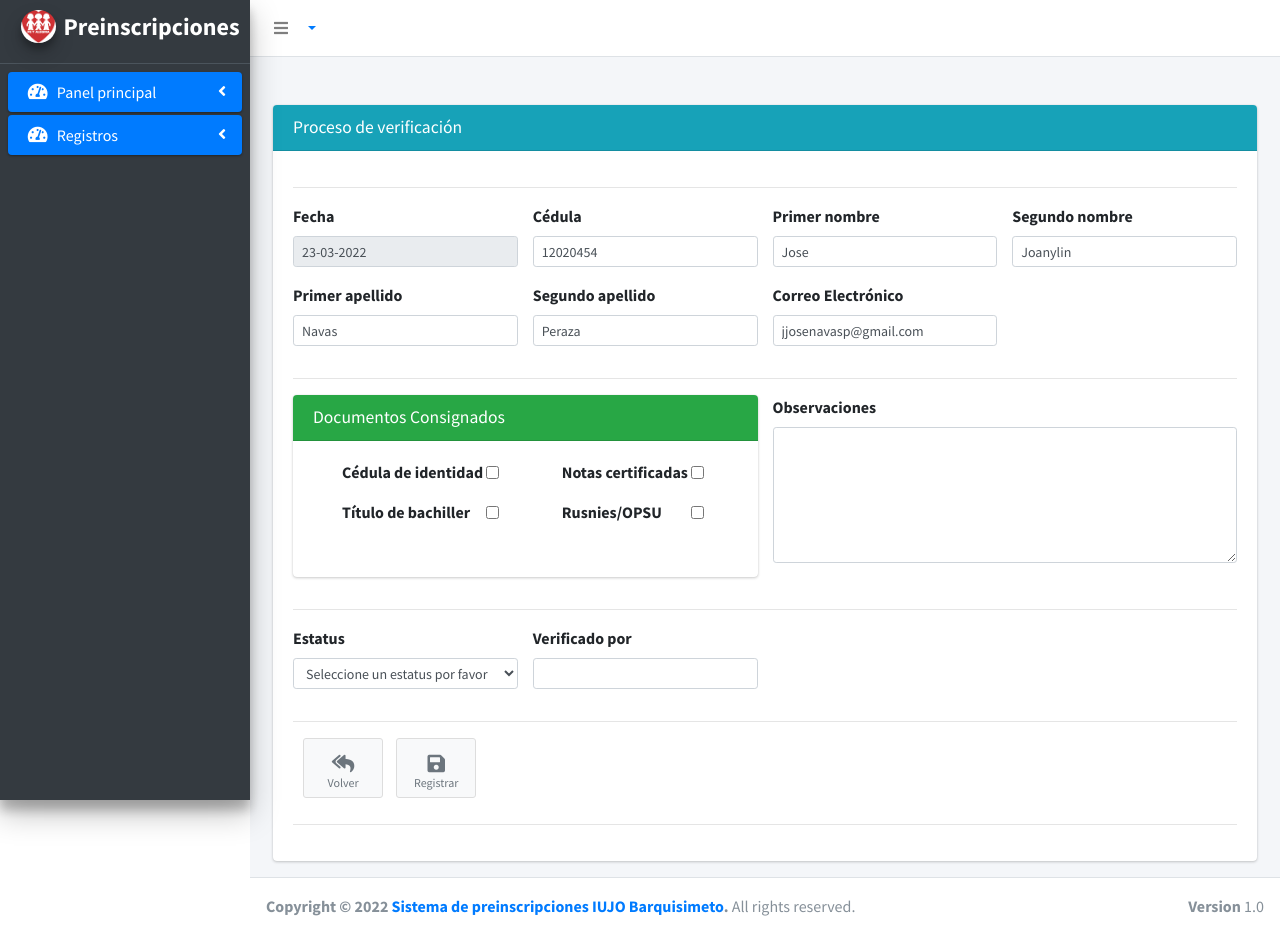
After one commit to jjosenavas/preinscripcion, a CodeIgniter app: page /preinscripcion/index.php/seguimiento/seguimiento/getDataAspirante/1 in a window 1280 px wide. The commit adds this page. Run offline with CodeIgniter, Linux system fonts and the light colour scheme; data comes from the database, SQL or seed files in the repository; some libraries are stand-ins or nearby versions.

Commit message:
validacion documentos

```diff
--- a/application/controllers/seguimiento/Seguimiento.php
+++ b/application/controllers/seguimiento/Seguimiento.php
@@ -29,11 +29,12 @@ class Seguimiento extends CI_Controller
 		$data = array();
 
 		$result = $this->Seguimiento_model->getInscriptoPorCarrera($carrera);
+		$path = base_url() . 'seguimiento/seguimiento/getDataAspirante/';
 
 		if (!empty($result)) {
 
 			foreach ($result as $r) {
-
+				$boton = "<a href='" . $path . $r->id . "' class='btn btn-info'><span class='fa  fa-search'></span></a>";
 				$data[] = array(
 					$num++,
 					$r->cedula,
@@ -46,7 +47,8 @@ class Seguimiento extends CI_Controller
 					$r->direccion,
 					$r->telefono,
 					$r->email,
-					$r->carrera
+					$r->carrera,
+					$boton
 				);
 			}
 		} else {
@@ -59,4 +61,106 @@ class Seguimiento extends CI_Controller
 
 		echo json_encode($result);
 	}
+
+	public function getDataAspirante($id)
+	{
+		$data = array(
+			'data_aspirante' => $this->Seguimiento_model->getValidarDataAspirante($id)
+		);
+		$this->load->view('layouts/header');
+		$this->load->view('layouts/aside');
+		$this->load->view('seguimiento/validar_documentos', $data);
+		$this->load->view('layouts/footer');
+		$this->load->view('layouts/validar_documentos');
+		$this->load->view("layouts/close_body");
+	}
+
+	public function admitidos()
+	{
+		//echo "<pre>";	var_dump($_POST);echo "</pre>";exit;
+		$id_aspirante  = $this->input->post("id_aspirante");
+		$cedula        = $this->input->post("cedula");
+		$fecha         = $this->input->post("fecha_actual");
+		$p_nombre      = $this->input->post("p_nombre");
+		$s_nombre      = $this->input->post("s_nombre");
+		$p_apellido    = $this->input->post("p_apellido");
+		$s_apellido    = $this->input->post("s_apellido");
+		$fecha_nac     = $this->input->post("fechanac");
+		$direccion     = $this->input->post("direccion");
+		$email_to        = $this->input->post("email");
+		$telefono      = $this->input->post("telefono");
+		$carrera       = $this->input->post("carrera");
+		$estatus       = $this->input->post("estatus");
+		$sexo          = $this->input->post("sexo");
+		$titulo_check  = $this->input->post("titulo_check");
+		$notas_check   = $this->input->post("notas_check");
+		$cedula_check  = $this->input->post("cedula_check");
+		$rusnies_check = $this->input->post("rusnies_check");
+		$observaciones = $this->input->post("observaciones");
+		$verificado_por= $this->input->post("verificado_por");
+		$lapso         = '2-2022';
+
+		$fecha_preuniversitario = '';
+		$mensaje_email = '';
+		$email_from = '';
+
+		if (($carrera == 'Educación integral' && $estatus == 'Aceptado con observaciones') || ($carrera == 'Educación preescolar' && $estatus == 'Aceptado con observaciones') || ($carrera == 'Educación especial' && $estatus == 'Aceptado con observaciones')) {
+			$fecha_preuniversitario = '22 de marzo de 2022 a las 9:00 a.m.';
+			$email_from = 'bqtoverificacionyseleccion@iujo.edu.ve';
+			$mensaje_email = 'usted ha cumplido con parte de los requisitos solicitados, resultando faltante o no correspondiente el certificado de OPSU/Rusnies, por tanto, queda en la condición de pendiente por consignar y le será solicitado más adelante. Deberá tramitarlo para consignarlo en su momento. Para continuar con el proceso de Selección y Admisión 2-2022. Debe asistir a las instalaciones del IUJO Barquisimeto el día ' . $fecha_preuniversitario . 'Se requiere: Traer cuaderno y lápiz. Cumplir con todas las normas de bioseguridad. Le esperamos. La puntualidad es indispensable.';
+		} else if (($carrera == 'Educación integral' && $estatus == 'Aceptado') || ($carrera == 'Educación preescolar' && $estatus == 'Aceptado') || ($carrera == 'Educación especial' && $estatus == 'Aceptado')) {
+			$fecha_preuniversitario = '22 de marzo de 2022 a las 8:00 a.m.';
+			$email_from = 'bqtoverificacionyseleccion@iujo.edu.ve';
+			$mensaje_email = 'usted ha cumplido con los requisitos correspondientes para continuar con el proceso de Selección y Admisión 2-2022. Debe asistir a las instalaciones del IUJO Barquisimeto el día ' . $fecha_preuniversitario . '. Se requiere: Traer cuaderno y lápiz. Cumplir con todas las normas de bioseguridad. Le esperamos. La puntualidad es indispensable.';
+		} else if (($carrera == 'Educación integral' && $estatus == 'No aceptado') || ($carrera == 'Educación preescolar' && $estatus == 'No aceptado') || ($carrera == 'Educación especial' && $estatus == 'No aceptado')) {
+			$email_from = 'bqtoverificacionyseleccion@iujo.edu.ve';
+			$mensaje_email = 'usted no ha cumplido con los requisitos correspondientes, le invitamos a participar en el siguiente proceso de Selección y Admisión. Debe estar pendiente de la página web del instituto y nuestras redes sociales. Pronto habrá una nueva oportunidad, prepare los recaudos. Estaremos esperando su regreso.';
+		}
+
+		$fecha = date("Y-m-d", strtotime($fecha));
+
+			$this->load->library('email');
+			$this->email->from($email_from);
+			$this->email->to($email_to);
+			$this->email->subject('Selección de aspirante.');
+			$this->email->message('Estimado (a) aspirante ' . $p_nombre . ' ' . $p_apellido . ' cédula de identidad ' . $cedula . ', ' . $mensaje_email);
+			$this->email->send();
+
+		$data  = array(
+			'fecha'         => $fecha,
+			'cedula'        => $cedula,
+			'nombre1'       => strtoupper($p_nombre),
+			'nombre2'       => strtoupper($s_nombre),
+			'apellido1'     => strtoupper($p_apellido),
+			'apellido2'     => strtoupper($s_apellido),
+			'telefono'      => $telefono,
+			'direccion'     => strtoupper($direccion),
+			'email'         => $email_to,
+			'status'        => $estatus,
+			'fechanac'      => $fecha_nac,
+			'sexo'          => strtoupper($sexo),
+			'titulo_check'  => $titulo_check,
+			'cedula_check'  => $cedula_check,
+			'notas_check'   => $notas_check,
+			'rusnies_check' => $rusnies_check,
+			'observaciones' => $observaciones,
+			'verificado_por' => $verificado_por,
+			'carrera'       => $carrera,
+			'lapso'         => $lapso
+
+		);
+
+		$data_update = array(
+			'status' => '0'
+		);
+
+
+		if ($this->Seguimiento_model->saveAdmitido($data, $data_update, $id_aspirante)) {
+			$this->session->set_flashdata("trueee", "Se guardo el registro satisfactoriamente...");
+			redirect(base_url() . "seguimiento/seguimiento");
+		} else {
+			$this->session->set_flashdata("falseee", "No se pudo guardar el registro...");
+			redirect(base_url() . "seguimiento/seguimiento");
+		}
+	}
 }
--- /dev/null
+++ b/application/views/layouts/validar_documentos.php
@@ -0,0 +1,14 @@
+<script>
+  $("#estatus").on("change", function(event) {
+    event.preventDefault();
+    let base_url = "<?php echo base_url(); ?>";
+    let estatus = $("#estatus").val();
+    let cedula_ch  = $("#cedula_check").val();
+    let notas_ch   = $("#notas_check").val();
+    let titulo_ch  = $("#titulo_check").val();
+    let rusnies_ch = $("#rusnies_check").val()
+
+  });
+
+
+</script>
--- /dev/null
+++ b/application/views/seguimiento/validar_documentos.php
@@ -0,0 +1,191 @@
+<!-- Content Wrapper. Contains page content -->
+<div class="content-wrapper">
+
+    <!-- Main content -->
+    <div class="content">
+        <div class="container">
+            <div class="row">
+                <div class="col-lg-12">
+                    <section class="content">
+                        <div class="container-fluid">
+                            <div class="row">
+                                <!-- left column -->
+                                <div class="col-md-12"><br><br>
+                                    <!-- general form elements -->
+                                    <div class="card card-info">
+                                        <div class="card-header">
+                                            <h3 class="card-title">Proceso de verificación</h3>
+                                        </div>
+                                        <div class="card-body">
+                                            <form id="new_asp" role="form" action="<?php echo base_url(); ?>seguimiento/seguimiento/admitidos" method="POST">
+                                                <input type="hidden" id="carrera" name="carrera" value="<?php echo (isset($data_aspirante->carrera)) ?  ($data_aspirante->carrera) : "No selecciono"; ?>" />
+                                                <input type="hidden" id="telefono" name="telefono" value="<?php echo (isset($data_aspirante->telefono)) ?  ($data_aspirante->telefono) : "No tiene"; ?>" />
+                                                <input type="hidden" id="direccion" name="direccion" value="<?php echo (isset($data_aspirante->direccion)) ?  ($data_aspirante->direccion) : "No tiene"; ?>" />
+                                                <input type="hidden" id="fechanac" name="fechanac" value="<?php echo (isset($data_aspirante->fechanac)) ?  ($data_aspirante->fechanac) : "No tiene"; ?>" />
+                                                <input type="hidden" id="id_aspirante" name="id_aspirante" value="<?php echo $data_aspirante->id ?>" />
+                                                <input type="hidden" id="sexo" name="sexo" value="<?php echo $data_aspirante->sexo ?>" />
+
+                                                <hr class="color_info">
+                                                <div class="row">
+                                                    <div class="col-sm-3">
+                                                        <div class="form-group">
+                                                            <label for="fecha_actual">Fecha</label>
+                                                            <input type="text" class="form-control form-control-sm" name="fecha_actual" id="fecha_actual" value="<?php echo date('d-m-Y') ?>" readonly>
+                                                        </div>
+                                                    </div>
+                                                    <div class="col-sm-3">
+                                                        <div class="form-group">
+                                                            <label for="cedula">Cédula</label>
+                                                            <input minlength="8" maxlength="8" type="text" class="form-control form-control-sm" name="cedula" id="cedula" onblur="comprobarCedula()" value="<?php echo (isset($data_aspirante->cedula)) ?  ($data_aspirante->cedula) : "No tiene"; ?>" required>
+                                                            <span id="cedula_message"></span>
+                                                            <span id="cedula_data" style="color:red; font-size: 12px;"></span>
+                                                        </div>
+                                                    </div>
+                                                    <div class="col-sm-3">
+                                                        <div class="form-group">
+                                                            <label for="Nombres">Primer nombre</label>
+                                                            <input minlength="3" maxlength="45" type="text" class="form-control form-control-sm" name="p_nombre" id="p_nombre" onkeypress="return soloLetras(event)" value="<?php echo (isset($data_aspirante->nombre1)) ?  ($data_aspirante->nombre1) : "No tiene"; ?>">
+                                                            <span id="p_nombre_message"></span>
+                                                        </div>
+                                                    </div>
+                                                    <div class="col-sm-3">
+                                                        <div class="form-group">
+                                                            <label for="s_nombre">Segundo nombre</label>
+                                                            <input minlength="3" maxlength="45" type="text" class="form-control form-control-sm" name="s_nombre" id="s_nombre" onkeypress="return soloLetras(event)" value="<?php echo (isset($data_aspirante->nombre2)) ?  ($data_aspirante->nombre2) : "No tiene"; ?>">
+                                                            <span id="s_nombre_message"></span>
+                                                        </div>
+                                                    </div>
+
+                                                </div>
+
+                                                <div class="row">
+                                                    <div class="col-sm-3">
+                                                        <div class="form-group">
+                                                            <label for="p_apellido">Primer apellido</label>
+                                                            <input minlength="3" maxlength="45" type="text" class="form-control form-control-sm" name="p_apellido" id="p_apellido" onkeypress="return soloLetras(event)" value="<?php echo (isset($data_aspirante->apellido1)) ?  ($data_aspirante->apellido1) : "No tiene"; ?>">
+                                                            <span id="p_apellido_message"></span>
+                                                        </div>
+                                                    </div>
+                                                    <div class="col-sm-3">
+                                                        <div class="form-group">
+                                                            <label for="p_apellido">Segundo apellido</label>
+                                                            <input minlength="3" maxlength="45" type="text" class="form-control form-control-sm" name="s_apellido" id="s_apellido" onkeypress="return soloLetras(event)" value="<?php echo (isset($data_aspirante->apellido2)) ?  ($data_aspirante->apellido2) : "No tiene"; ?>">
+                                                        </div>
+                                                    </div>
+                                                    <div class="col-sm-3">
+                                                        <div class="form-group">
+                                                            <label for="Email">Correo Electrónico</label>
+                                                            <input type="text" class="form-control form-control-sm" name="email" id="email" onblur="validarEmail()" value="<?php echo (isset($data_aspirante->email)) ?  ($data_aspirante->email) : "No tiene"; ?>" required>
+                                                            <span id="email_message"></span>
+                                                        </div>
+                                                    </div>
+
+                                                </div>
+                                                <hr class="color_info">
+                                                <div class="row">
+                                                    <div class="col-sm-6">
+                                                        <div class="card card-success">
+                                                            <div class="card-header">
+                                                                <h3 class="card-title">Documentos Consignados</h3>
+                                                            </div>
+                                                            <div class="card-body">
+                                                                <div class="row">
+                                                                    <div class="col-sm-12">
+                                                                        <!-- checkbox -->
+                                                                        <div class="form-group">
+                                                                            <div class="row">
+                                                                                <div class="col-sm-6">
+                                                                                    <div class="form-group">
+                                                                                        <div class="icheck-primary d-inline">
+                                                                                            <label for="cedula_chek">Cédula de identidad</label>
+                                                                                            <input type="checkbox" id="cedula_check" name="cedula_check">
+
+                                                                                        </div>
+                                                                                    </div>
+                                                                                </div>
+                                                                                <div class="col-sm-6">
+                                                                                    <div class="form-group">
+                                                                                        <div class="icheck-primary d-inline">
+                                                                                            <label for="notas_chek">Notas certificadas</label>
+                                                                                            <input type="checkbox" name="notas_check" id="notas_check">
+
+                                                                                        </div>
+                                                                                    </div>
+                                                                                </div>
+                                                                                <div class="col-sm-6">
+                                                                                    <div class="form-group">
+                                                                                        <div class="icheck-primary d-inline">
+                                                                                            <label for="titulo_chek">Título de bachiller</label>&nbsp;&nbsp;&nbsp;&nbsp;
+                                                                                            <input type="checkbox" name="titulo_check" id="titulo_check">
+
+                                                                                        </div>
+                                                                                    </div>
+                                                                                </div>
+                                                                                <div class="col-sm-6">
+                                                                                    <div class="form-group">
+                                                                                        <div class="icheck-primary d-inline">
+                                                                                            <label for="rusnies_chek">Rusnies/OPSU</label>&nbsp;&nbsp;&nbsp;&nbsp;&nbsp;&nbsp;&nbsp;&nbsp;
+                                                                                            <input type="checkbox" name="rusnies_check" id="rusnies_check">
+
+                                                                                        </div>
+                                                                                    </div>
+                                                                                </div>
+                                                                            </div>
+                                                                        </div>
+                                                                    </div>
+                                                                </div>
+                                                            </div>
+                                                        </div>
+                                                    </div>
+                                                    <div class="col-sm-6">
+                                                        <div class="form-group">
+                                                            <label>Observaciones</label>
+                                                            <textarea name="observaciones" id="observaciones" class="form-control form-control-sm" rows="6"></textarea>
+                                                        </div>
+                                                    </div>
+                                                </div>
+                                                <hr class="color_info">
+                                                <div class="row">
+                                                    <div class="col-sm-3">
+                                                        <div class="form-group">
+                                                            <label for="estatus">Estatus</label>
+                                                            <select name="estatus" id="estatus" class="form-control form-control-sm">
+                                                                <option value="">Seleccione un estatus por favor</option>
+                                                                <option value="Aceptado">Aceptado</option>
+                                                                <option value="Aceptado con observaciones">Aceptado con observaciones</option>
+                                                                <option value="No aceptado">No aceptado</option>
+                                                            </select>
+                                                        </div>
+                                                    </div>
+                                                    <div class="col-sm-3">
+                                                        <div class="form-group">
+                                                            <label for="verificado_por">Verificado por</label>
+                                                            <input minlength="3" maxlength="45" type="text" class="form-control form-control-sm" name="verificado_por" id="verificado_por" onkeypress="return soloLetras(event)">
+                                                        </div>
+                                                    </div>
+
+                                                </div>
+
+                                                <hr class="color_info">
+                                                <div class="">
+                                                    <a href="<?php echo base_url(); ?>preinscripcion/preinscripcion" class="btn btn-app">
+                                                        <i class="fas fa-reply-all"></i> Volver
+                                                    </a>
+                                                    <button type="submit" id="btn_save" class="btn btn-app"><i class="fas fa-save"></i> Registrar</button>
+                                                </div>
+                                                <hr class="color_info">
+                                            </form>
+                                        </div>
+                                    </div>
+                                    <!-- /.card -->
+                                </div>
+                    </section>
+
+                </div>
+            </div>
+            <!-- /.row -->
+        </div><!-- /.container-fluid -->
+    </div>
+    <!-- /.content -->
+</div>
+<!-- /.content-wrapper -->
```
Also changed, not shown: application/models/Seguimiento_model.php (+31 -7 lines), application/views/seguimiento/list_preinscripto.php (+14 -0 lines).
